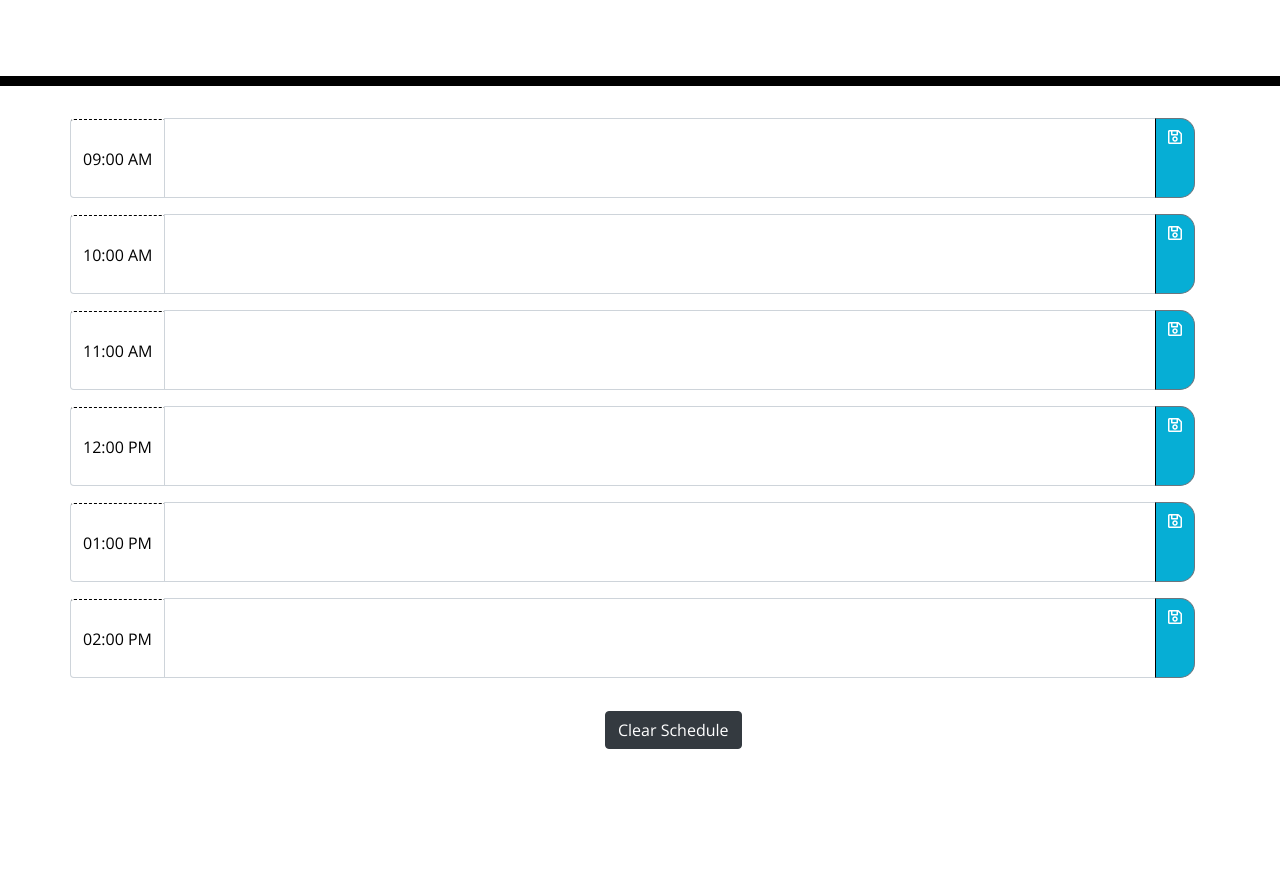
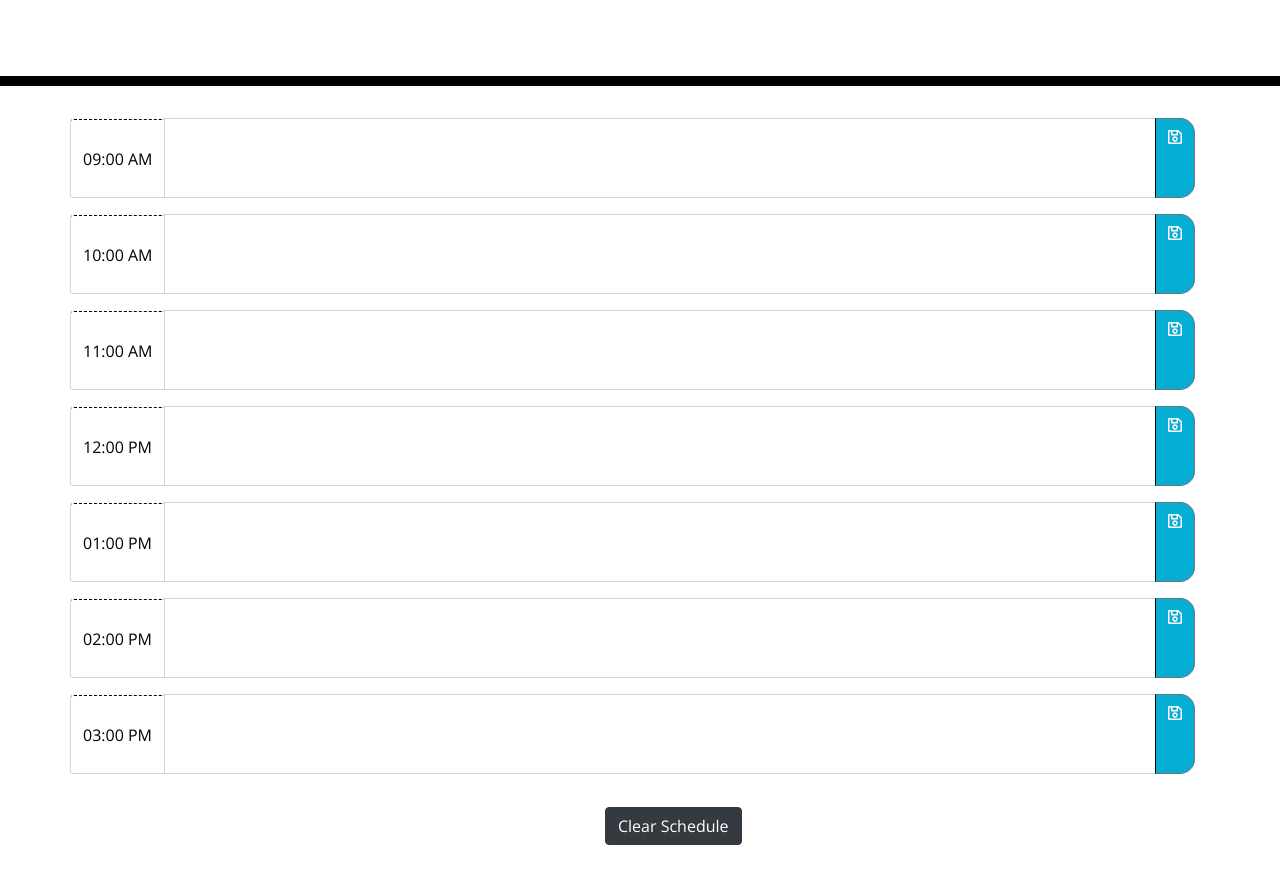
Before and after one commit to sarsieg/Work-Day-Scheduler, a plain HTML site: page index.html in a window 1280 px wide. Shown: the part 182-1052 px from the top of the page. Before the commit the page ends 956 px from the top, so only its background shows below. Drawn offline with nearby package versions, Linux system fonts and the light colour scheme; a script that the page names is missing.

Commit message:
changed layout for hour 3pm in html

```diff
--- a/index.html
+++ b/index.html
@@ -90,6 +90,16 @@
           </div>
         </div>
 
+        <div class="input-group mb-3">
+          <div class="input-group-prepend row">
+            <span class="input-group-text hour">03:00 PM</span>
+          </div>
+          <textarea id="comment3pm" value="" type="text" cols="100" rows="2" class="form-control description textarea"></textarea>
+          <div class="input-group-append">
+            <button id="button3pm" class="btn btn-outline-secondary saveBtn" type="button"><i
+                class="far fa-save"></i></button>
+          </div>
+        </div>
 
 
         <div class="row">
```
